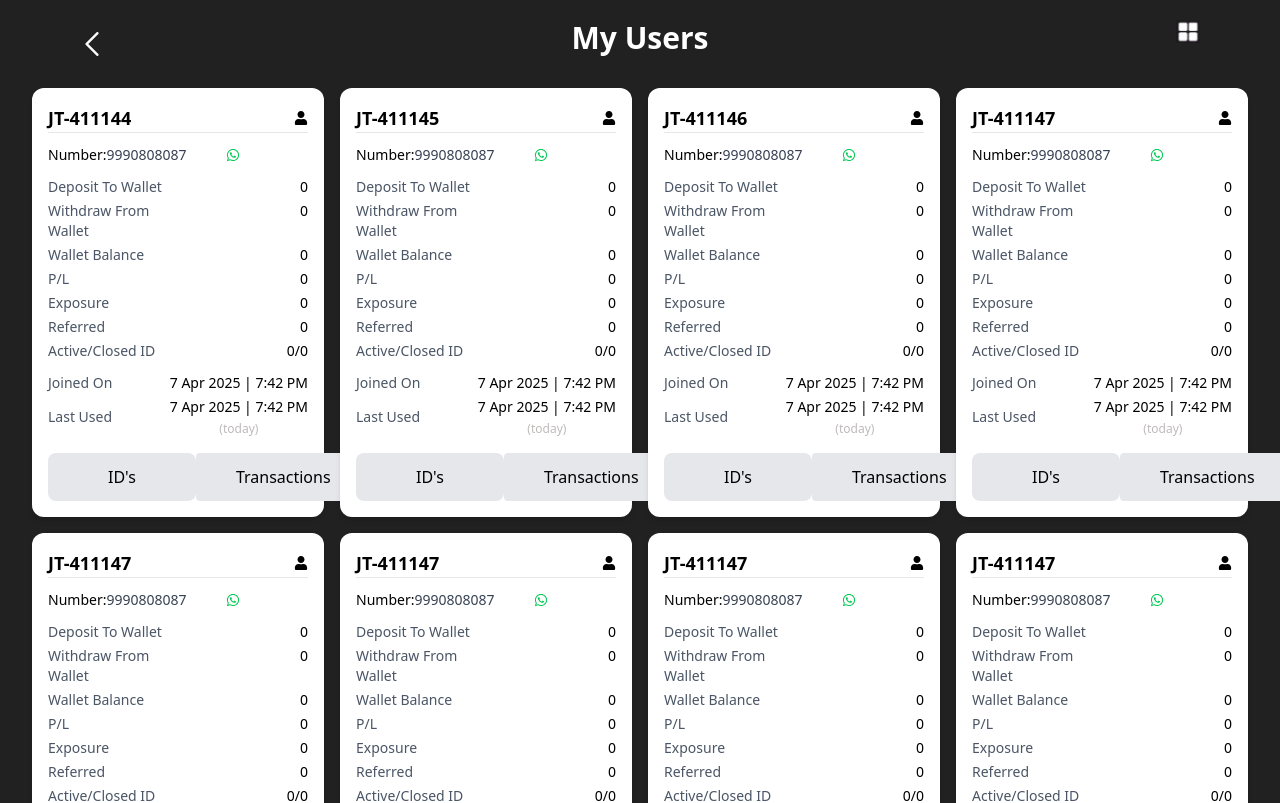
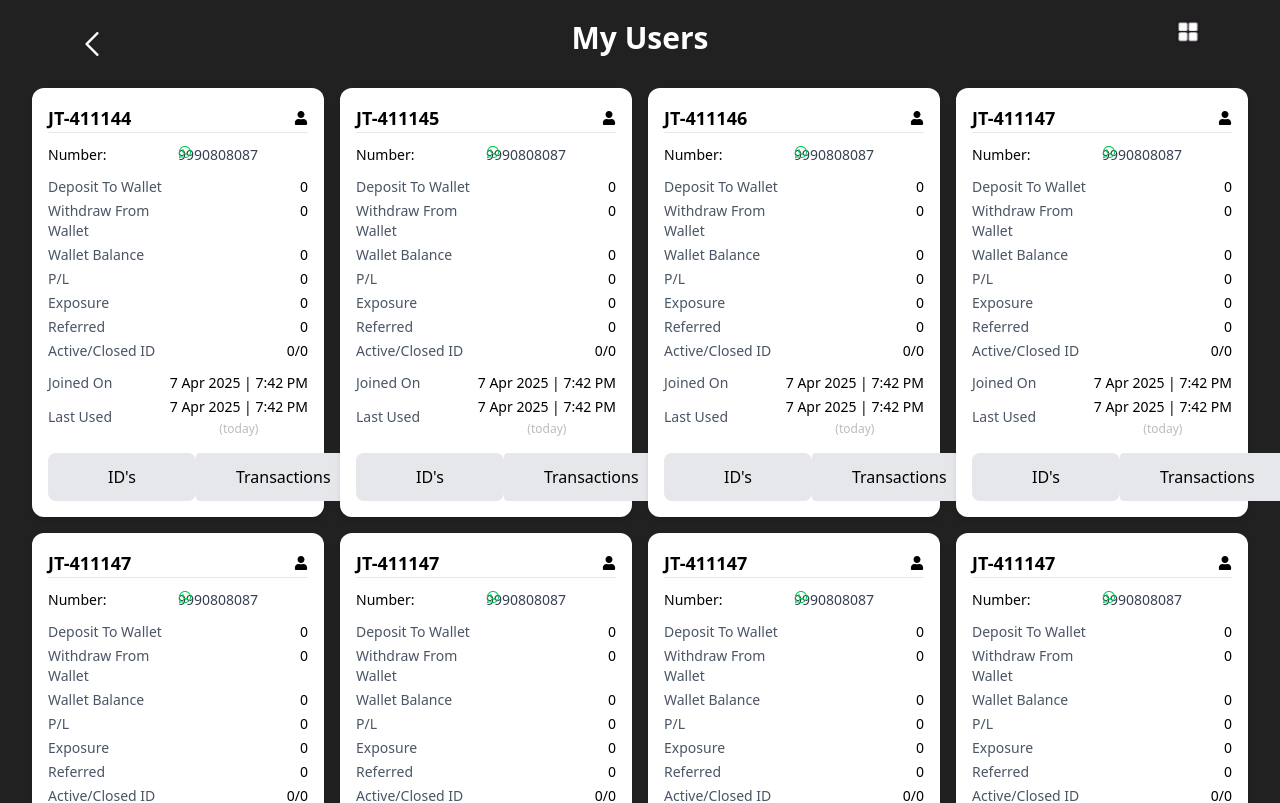
Before and after one commit to NomulaSantosh/jeeto, a React (Vite) app in the folder AdminPanel/: page /home/my-users in a window 1280 px wide. Shown: the top 803 px of the page. Built offline with nearby package versions, Linux system fonts and the light colour scheme.

Commit message:
feat: removing two details

```diff
--- a/AdminPanel/src/Components/MyUser.jsx
+++ b/AdminPanel/src/Components/MyUser.jsx
@@ -132,9 +132,10 @@ const MyUser = () => {
             </div>
 
             <div className='text-sm grid grid-cols-2 mb-1'>
-              <FaWhatsapp className='absolute right-21 top-15 text-green-500' />
+              <p>Number:</p>
               <div className='flex'>
-                <p>Number:</p> <span className='text-gray-700 ml-'>{user.number}</span>
+                <FaWhatsapp className='absolute text-green-500' />
+                <span className='text-gray-700 ml-'>{user.number}</span>
               </div>
             </div>
                     <div className='text-sm grid grid-cols-2 gap-y-1 my-3'>
```
